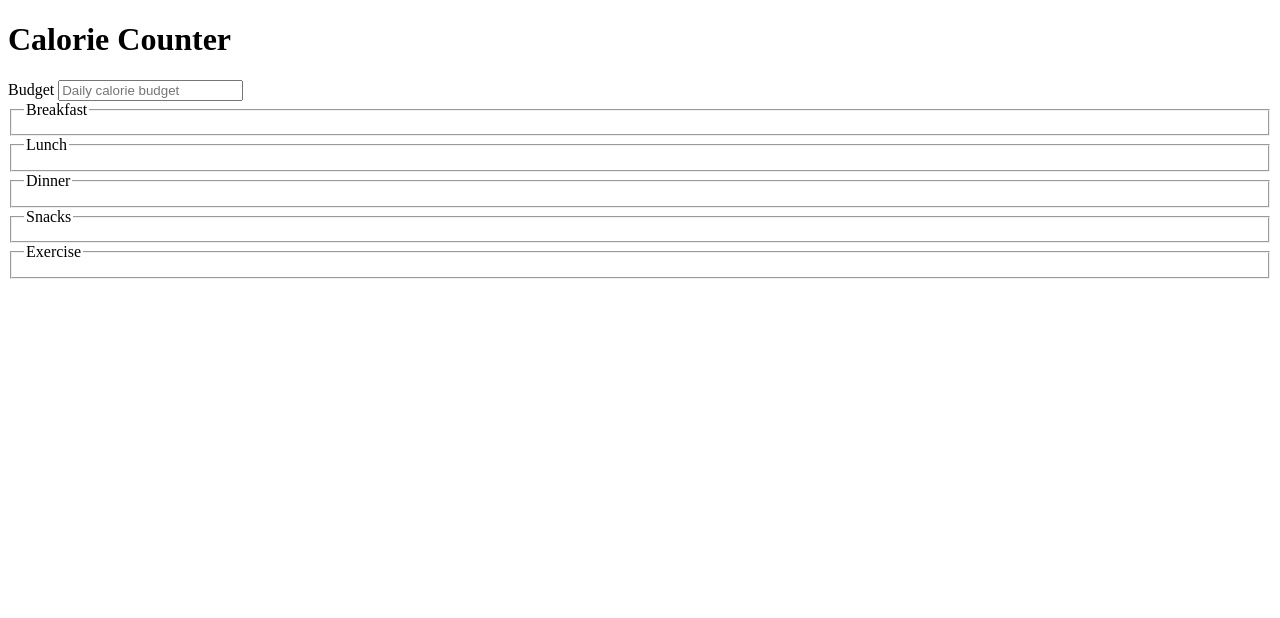
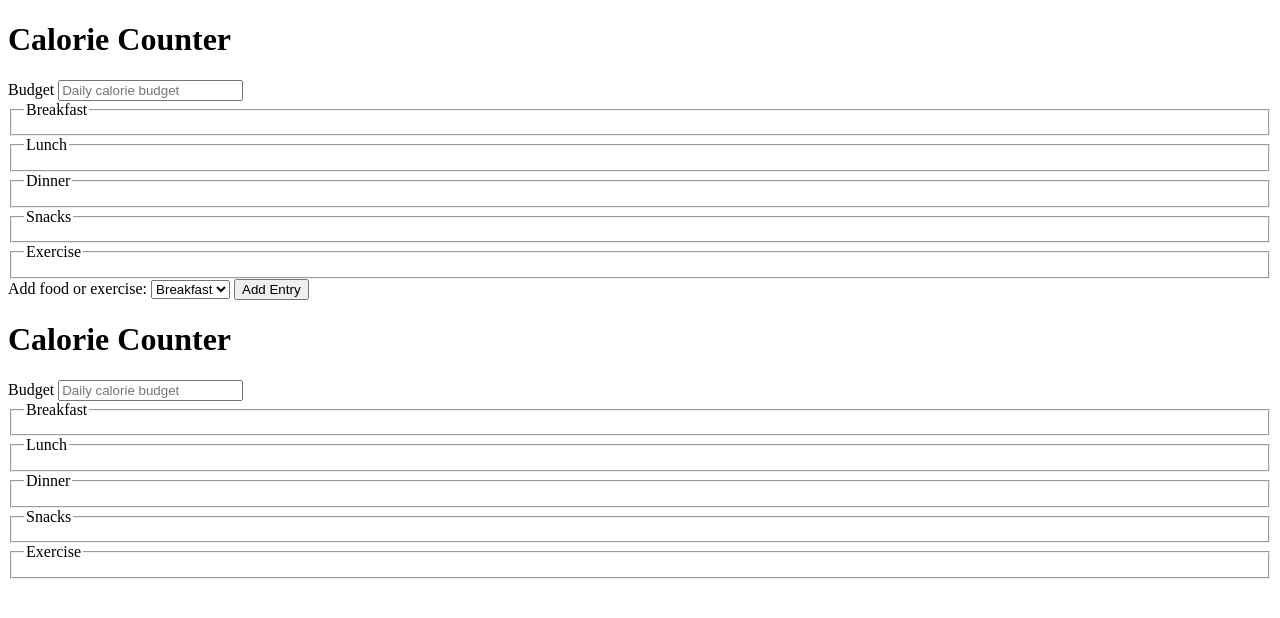
Before and after one commit to JuanRomeroRuiz/Javascript-Algorithms-and-data-structures-with-FreeCodeCamp, a plain HTML site: page calorie-counter/index.html in a window 1280 px wide. Drawn offline with Linux system fonts and the light colour scheme.

Commit message:
Agregando el menu de opciones

```diff
--- a/calorie-counter/index.html
+++ b/calorie-counter/index.html
@@ -1,4 +1,66 @@
 <!DOCTYPE html>
+<html lang="en">
+  <head>
+    <meta charset="utf-8" />
+    <meta name="viewport" content="width=device-width, initial-scale=1.0" />
+    <link rel="stylesheet" href="styles.css" />
+    <title>Calorie Counter</title>
+  </head>
+  <body>
+    <main>
+      <h1>Calorie Counter</h1>
+      <div class="container">
+        <form id="calorie-counter">
+          <label for="budget">Budget</label>
+          <input
+            type="number"
+            min="0"
+            id="budget"
+            placeholder="Daily calorie budget"
+            required
+          />
+            <fieldset id="breakfast">
+                <legend>Breakfast</legend>
+                <div class="input-container"></div>
+            </fieldset>
+
+            <fieldset id="lunch">
+                <legend>Lunch</legend>
+                <div class="input-container"></div>
+            </fieldset>
+
+            <fieldset id="dinner">
+                <legend>Dinner</legend>
+                <div class="input-container"></div>
+            </fieldset>
+
+            <fieldset id="snacks">
+                <legend>Snacks</legend>
+                <div class="input-container"></div>
+            </fieldset>
+
+            <fieldset id="exercise">
+                <legend>Exercise</legend>
+                <div class="input-container"></div>
+            </fieldset>
+            <div class="controls">
+            <span>
+              <label for="entry-dropdown">Add food or exercise:</label>
+              <select id="entry-dropdown" name="options">
+                <option value="breakfast" selected>Breakfast</option>
+                <option value="lunch">Lunch</option>
+                <option value="dinner">Dinner</option>
+                <option value="snacks">Snacks</option>
+                <option value="exercise">Exercise</option>
+              </select>
+              <button type="button" id="add-entry">Add Entry</button>
+            </span>
+          </div>
+        </form>
+      </div>
+    </main>
+  </body>
+</html><!DOCTYPE html>
 <html lang="en">
   <head>
     <meta charset="utf-8" />
```
